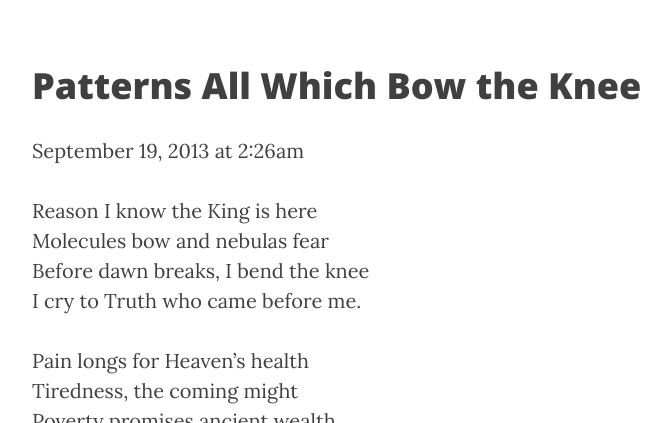
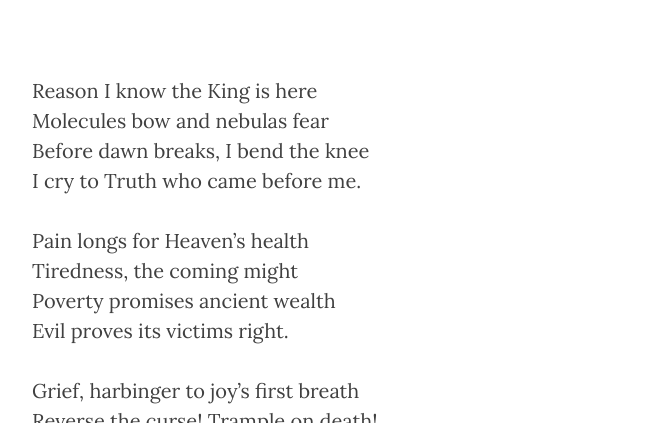
Before and after one commit to fotoetienne/johnarthurspalding, a Jekyll site: the page built from _posts/2013-09-19-patterns.md, in a window 1280 px wide and 900 px high, cut to the strip 477-900 px from the top of the window. Shown: the whole strip, without its empty margins (233-904 px from the left). Built offline with Jekyll 4.4.1, drawn with Linux system fonts in a browser that asks for light colours; nearby versions of some CDN libraries.

Commit message:
Update 2013-09-19-patterns.md

```diff
--- a/_posts/2013-09-19-patterns.md
+++ b/_posts/2013-09-19-patterns.md
@@ -1,9 +1,9 @@
 ---
 title: Patterns All Which Bow the Knee
+date: September 19, 2013 at 2:26am
 ---
 
-# Patterns All Which Bow the Knee
-September 19, 2013 at 2:26am
+
 
 
 
```
